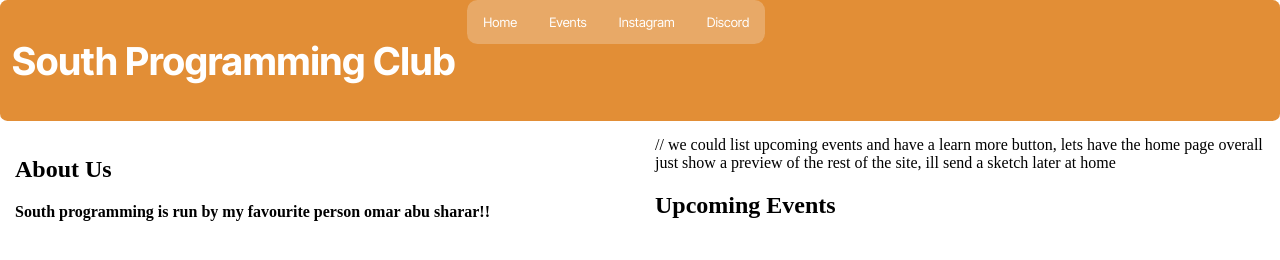
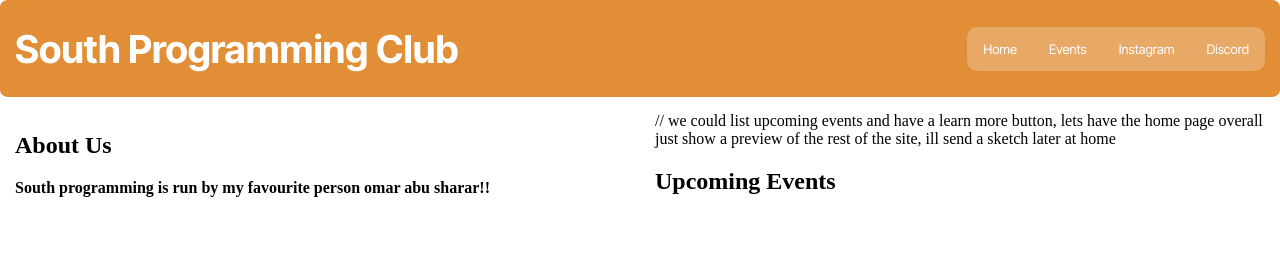
Before and after one commit to South-Programming/south-programming.github.io, a plain HTML site: page South Programming.html in a window 1280 px wide. Drawn offline with Linux system fonts and the light colour scheme.

Commit message:
Fixed Spacing + Alignment of main header

```diff
--- a/South Programming.html
+++ b/South Programming.html
@@ -20,26 +20,31 @@
 		.header {
 			background-color: #e28e36;
 			background-clip: padding-box;
+
 			border-radius: 0.7rcap;
+
 			font-family: "Inter Tight", sans-serif;
+
 			display: flex;
+			align-items:center;
+
 			flex-flow: row;
-		// if you can somehow center this then space the title and menu buttons left SPACE right with some padding that would be nice
+
 
 		}
 
 		.title {
-			padding: 12px;
-			text-align: center;
+
 			color: white;
   			font-weight: 200;
 			font-size: larger;
-
+			margin-right:auto;
+			margin-left: 15px;
 		}
 
 		ul {
 			list-style-type: none;
-			margin: 0;
+			margin: 15px;
 			padding: 0;
 			overflow: hidden;
 			background-color: #f7f7f741;
@@ -51,6 +56,7 @@
 
 		li {
 		  	float: left;
+
 		}
 
 		li a {
@@ -59,6 +65,7 @@
 			text-align: center;
 			padding: 14px 16px;
 			text-decoration: none;
+
 		}
 
 		li a, .dropbtn {
@@ -112,7 +119,7 @@
 	<body>
 
 	<div class="header">
-			<div class="title">
+		<div class="title">
 			<h1> South Programming Club </h1>
 		</div>
 		<div class="menu">
```
